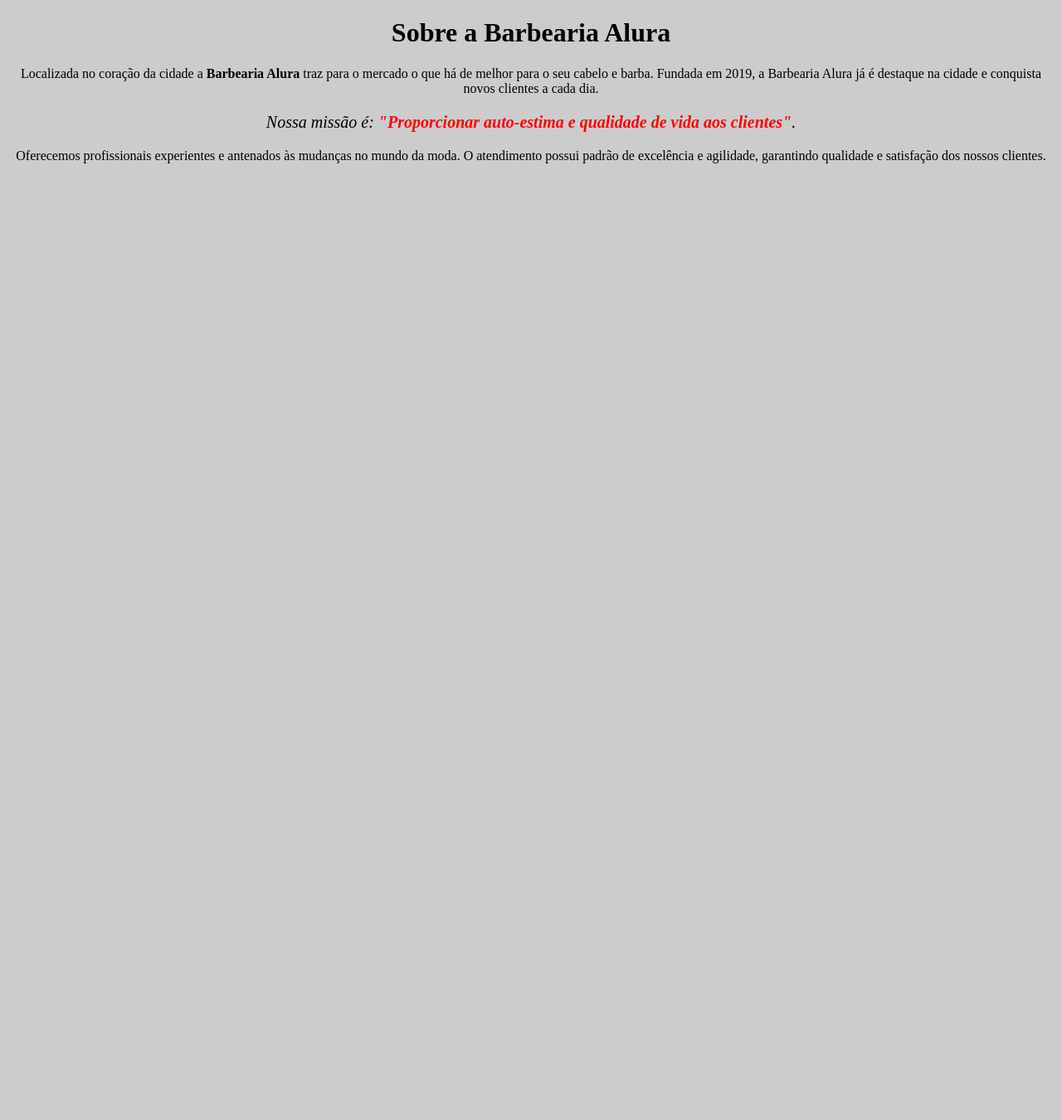
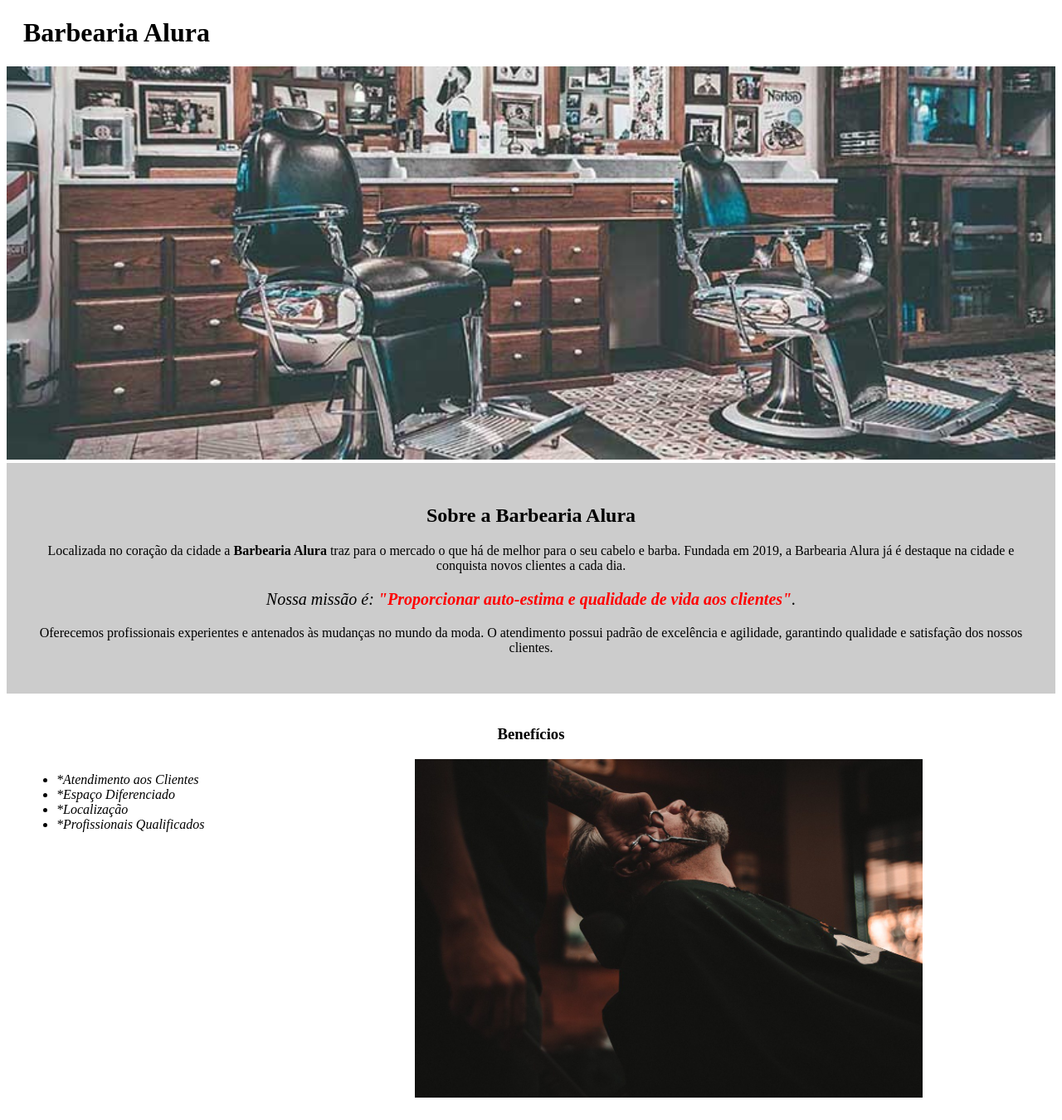
Before and after one commit to CarolineFns/barbearia, a plain HTML site: page index.html in a window 1280 px wide. Shown: the whole page at 83% size. Before the commit the page ends 800 px from the top, so only its background shows below. Drawn offline with Linux system fonts and the light colour scheme.

Commit message:
mais conteudo da página home e começo da página produtos

```diff
--- a/index.html
+++ b/index.html
@@ -5,24 +5,39 @@
         <meta charset="UTF-8">
         <title>Barbearia Alura</title>
         <link rel="stylesheet" href="style.css">
-
-        <style>
-            h1 {
-                text-align: center;
-            }
-        </style>
     </head>
     <body>
-        <h1>Sobre a Barbearia Alura</h1>
+        <header>
+            <h1 class="titulo-principal">Barbearia Alura</h1>
+        </header>
+
+        <img id="banner" src="images/home/banner.jpg">
+
+        <div class="principal">
+            <h2 class="titulo-centralizado">Sobre a Barbearia Alura</h2>
 
             <p>Localizada no coração da cidade a <strong>Barbearia Alura</strong> traz para o mercado o que há de melhor para o seu cabelo
                 e barba. Fundada em 2019, a Barbearia Alura já é destaque na cidade
                 e conquista novos clientes a cada dia.</p>
 
-        <p style="font-size: 20px;"><em>Nossa missão é: <strong>"Proporcionar auto-estima e qualidade de vida aos clientes"</strong>.</p></em>
+            <p id="missao"><em>Nossa missão é: <strong>"Proporcionar auto-estima e qualidade de vida aos clientes"</strong>.</p></em>
 
             <p>Oferecemos profissionais experientes e antenados às mudanças no mundo da moda.
             O atendimento possui padrão de excelência e agilidade, garantindo qualidade e
             satisfação dos nossos clientes.</p>
+        </div>
+
+        <div class="beneficios">
+            <h3 class="titulo-centralizado">Benefícios</h3>
+
+            <ul>
+                <li class="itens">*Atendimento aos Clientes</li>
+                <li class="itens">*Espaço Diferenciado</li>
+                <li class="itens">*Localização</li>
+                <li class="itens">*Profissionais Qualificados</li>
+            </ul>
+
+            <img src="images/home/beneficios.jpg" class="imagembeneficios">
+        </div>
     </body>
 </html>
--- /dev/null
+++ b/produtos.css
@@ -0,0 +1,16 @@
+header {
+    background: #BBB;
+}
+
+nav li {
+    display: inline;
+    margin: 0 0 0 15px;
+}
+
+nav a {
+    text-transform: uppercase;
+    color: #000;
+    font-weight: bold;
+    font-size: 22px;
+    text-decoration: none;
+}
--- /dev/null
+++ b/reset.css
@@ -0,0 +1,48 @@
+/* http://meyerweb.com/eric/tools/css/reset/
+   v2.0 | 20110126
+   License: none (public domain)
+*/
+
+html, body, div, span, applet, object, iframe,
+h1, h2, h3, h4, h5, h6, p, blockquote, pre,
+a, abbr, acronym, address, big, cite, code,
+del, dfn, em, img, ins, kbd, q, s, samp,
+small, strike, strong, sub, sup, tt, var,
+b, u, i, center,
+dl, dt, dd, ol, ul, li,
+fieldset, form, label, legend,
+table, caption, tbody, tfoot, thead, tr, th, td,
+article, aside, canvas, details, embed,
+figure, figcaption, footer, header, hgroup,
+menu, nav, output, ruby, section, summary,
+time, mark, audio, video {
+	margin: 0;
+	padding: 0;
+	border: 0;
+	font-size: 100%;
+	font: inherit;
+	vertical-align: baseline;
+}
+/* HTML5 display-role reset for older browsers */
+article, aside, details, figcaption, figure,
+footer, header, hgroup, menu, nav, section {
+	display: block;
+}
+body {
+	line-height: 1;
+}
+ol, ul {
+	list-style: none;
+}
+blockquote, q {
+	quotes: none;
+}
+blockquote:before, blockquote:after,
+q:before, q:after {
+	content: '';
+	content: none;
+}
+table {
+	border-collapse: collapse;
+	border-spacing: 0;
+}
--- a/style.css
+++ b/style.css
@@ -1,11 +1,48 @@
-body {
+#banner {
+    width: 100%;
+}
+
+.principal {
     background: #CCC;
+    padding: 30px;
+}
+
+.titulo-principal {
+    padding-left: 20px;
+}
+
+.titulo-centralizado {
+    text-align: center;
 }
 
 p {
     text-align: center;
 }
 
+#missao {
+    font-size: 20px;
+}
+
 em strong {
     color: #FF0000;
 }
+
+.itens {
+    font-style: italic;
+}
+
+.beneficios {
+    background: #fff;
+    padding: 20px;
+}
+
+ul {
+    display: inline-block;
+    vertical-align: top;
+    width: 20%;
+    margin-right: 15%;
+}
+
+.imagembeneficios {
+    width: 50%;;
+}
```
Also changed, not shown: produtos.html (added, +21 -0 lines), anotacoes.txt, contato.html (added), images/home/banner.jpg (added), images/home/beneficios.jpg (added), images/produtos/barba.jpg (added), images/produtos/bg.jpg (added), images/produtos/cabelo+barba.jpg (added), images/produtos/cabelo.jpg (added), images/produtos/logo-branco.png (added), images/produtos/logo.png (added). Lines whose indentation alone changed are shown as unchanged.
